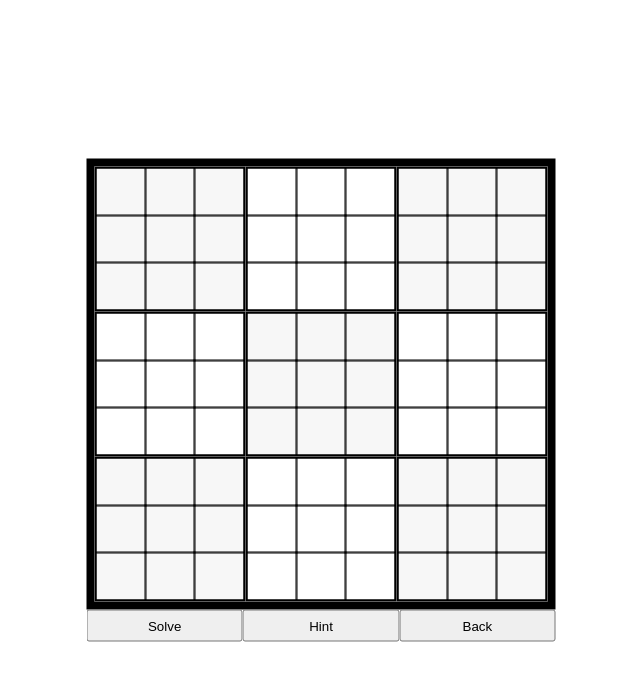
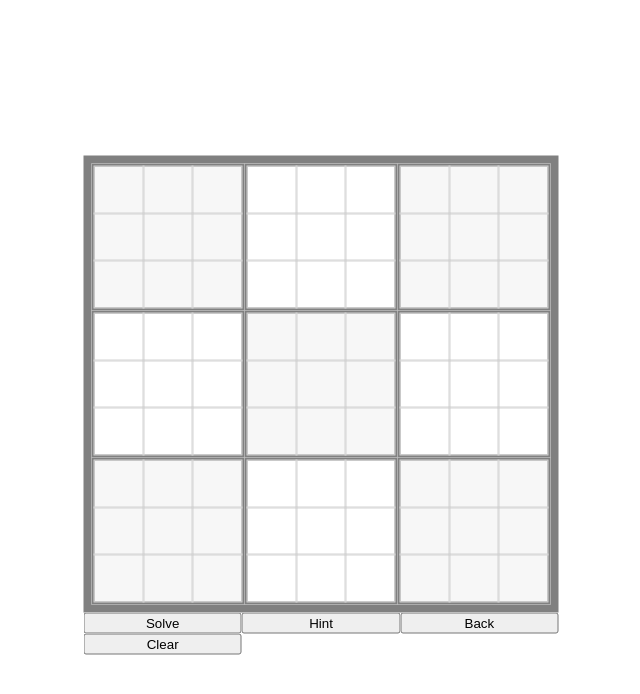
Before and after one commit to miles-moran/Sudoku-Solver-----Angular, an Angular app: page / in a window 1280 px wide. Shown: the top 694 px of the page, without its empty margins (319-959 px from the left). Built offline with nearby package versions, Linux system fonts and the light colour scheme.

Commit message:
added 2/3 rules for the hint function

```diff
--- a/src/app/grid/grid.component.css
+++ b/src/app/grid/grid.component.css
@@ -3,13 +3,13 @@
     grid-template-columns: 1fr 1fr 1fr;
     grid-template-rows: 1fr 1fr 1fr;
     width: fit-content;
-    border: .5em solid black;
+    border: 8px solid gray;
 }
 .sector {
     display:grid;
     grid-template-columns: 1fr 1fr 1fr;
     grid-template-rows: 1fr 1fr 1fr;
-    border: 2px solid black;
+    border: 3px solid gray;
 }
 .grid_sector:nth-child(odd){
     background-color: rgb(247, 247, 247);
@@ -22,7 +22,7 @@
     width: 100%;
     font-family: sans-serif;
     overflow: hidden;
-    outline: solid black .5px;
+    outline: solid lightgray .5px;
 }
 .input_box {
     background-color: transparent;
@@ -101,3 +101,8 @@ input[type="number"] {
     height: 2em;
     font-family: sans-serif;
 }
+#possibles {
+    font-family: sans-serif;
+    width: fit-content;
+    height: fit-content;
+}
--- a/src/app/grid/grid.component.html
+++ b/src/app/grid/grid.component.html
@@ -2,8 +2,8 @@
   <div class="grid">
     <div *ngFor="let sector of grid[2]" class="grid_sector">
       <div class="sector">
-        <div *ngFor="let point of sector; let counter = index;" class="block">
-          <input type="number" [ngClass]="{'original': point.original, 'clue': point.clue}" class="input_box value_{{point.value}}" [(ngModel)]="point.value" value="{{point.value}}" (change)="updateList(point)">
+        <div *ngFor="let point of sector.points; let counter = index;" class="block">
+          <input type="number" [ngClass]="{'original': point.original, 'clue': point.clue}" class="input_box value_{{point.value}}" [(ngModel)]="point.value" value="{{point.value}}" (change)="updateList(point)" (mouseover)="possibles(point)">
         </div>
       </div>
     </div>
@@ -12,5 +12,7 @@
     <input type="button" id="solveButton" value="Solve" (click)="solve()">
     <input type="button" id="hintButton" value="Hint" (click)="hint()">
     <input type="button" id="backButton" value="Back" (click)="back()">
+    <input type="button" id="clearButton" value="Clear" (click)="clear()">
   </div>
 </div>
+<div id="possibles"></div>
--- a/src/app/grid/grid.component.ts
+++ b/src/app/grid/grid.component.ts
@@ -1,16 +1,18 @@
 import { Component, OnInit } from '@angular/core';
 import { Point } from '../point';
 import { Solver } from '../solver';
+import { Grouping } from '../grouping';
+import { isType } from '@angular/core/src/type';
 @Component({
   selector: 'app-grid',
   templateUrl: './grid.component.html',
   styleUrls: ['./grid.component.css']
 })
 export class GridComponent implements OnInit {
-  gridByX:Array<Array<Point>> = new Array<Array<Point>>(9);
-  gridByY:Array<Array<Point>> = new Array<Array<Point>>(9);
-  gridByS:Array<Array<Point>> = new Array<Array<Point>>(9);
-  grid:Array<Array<Array<Point>>> = [this.gridByX, this.gridByY, this.gridByS];
+  gridByX:Array<Grouping> = new Array<Grouping>(9);
+  gridByY:Array<Grouping> = new Array<Grouping>(9);
+  gridByS:Array<Grouping> = new Array<Grouping>(9);
+  grid:Array<Array<Grouping>> = [this.gridByX, this.gridByY, this.gridByS];
 
   constructor() {
     this.populateGrid();
@@ -25,21 +27,20 @@ export class GridComponent implements OnInit {
         let point = new Point(counter, x, y);
         for (let p = 0; p < 3; p++){
           if (typeof this.grid[p][point.properties[p]] === 'undefined'){
-            this.grid[p][point.properties[p]] = new Array<Point>();
-            this.grid[p][point.properties[p]].push(point);
+            this.grid[p][point.properties[p]] = new Grouping();
+            this.grid[p][point.properties[p]].points.push(point);
           } else {
-            this.grid[p][point.properties[p]].push(point);
+            this.grid[p][point.properties[p]].points.push(point);
           }
         }
         counter ++;
       }
     }
+    this.updatePossibles();
   }
 
   updateList(point:Point){
     let range = [1, 2, 3, 4, 5, 6, 7, 8, 9];
-    console.log(point.value);
-    console.log(range.indexOf(point.value));
     if (range.indexOf(point.value) == -1 || this.isValidInput(point, point.value) == false){
       point.value = null;
       point.mutable = true;
@@ -49,8 +50,10 @@ export class GridComponent implements OnInit {
       point.mutable = false;
       point.original = true;
     }
-    this.grid[0][point.properties[0]].push(point);
-    this.grid[1][point.properties[1]].push(point);
+    this.grid[0][point.properties[0]].points.push(point);
+    this.grid[1][point.properties[1]].points.push(point);
+    this.updatePossibles();
+    console.log(this.grid[2][0].ledger[0]);
   }
 
   solve(){
@@ -61,26 +64,84 @@ export class GridComponent implements OnInit {
   hint(){
     let solver = new Solver(this.grid);
     solver.hint();
+    this.updatePossibles();
   }
 
   back(){
     for (let y = 0; y < 9; y++){
       for (let x = 0; x < 9; x++){
-        if (this.grid[1][y][x].original == false){
-          this.grid[1][y][x].value = null;
+        if (this.grid[1][y].points[x].original == false){
+          this.grid[1][y].points[x].value = null;
         }
       }
     }
+    this.updatePossibles();
   }
 
   isValidInput(point, assignment){
     for (let p = 0; p < 3; p++){
-      for (let scan in this.grid[p][point.properties[p]]){
-        if (assignment == this.grid[p][point.properties[p]][scan].value && this.grid[p][point.properties[p]][scan] != point){
+      for (let scan in this.grid[p][point.properties[p]].points){
+        if (assignment == this.grid[p][point.properties[p]].points[scan].value && this.grid[p][point.properties[p]].points[scan] != point){
           return false;
         }
       }
     }
     return true;
   }
+
+  updatePossibles(){ //WHEN WE PUSH, WE NEED TO INJECT AT THE RIGHT LOCATION. PUSHING MESSES STUFF UP
+    for (let gridCategory = 0; gridCategory < 3; gridCategory++){
+        for (let xys = 0; xys < 9; xys++){
+          let grouping:Grouping = this.grid[gridCategory][xys];
+            let ledger = grouping.ledger;
+            for (let xysIndex = 0; xysIndex < 9; xysIndex++){
+                let point:Point = this.grid[gridCategory][xys].points[xysIndex];
+                if (point.mutable == false){
+                  point.possibles = [];
+                  ledger[point.value - 1] = [];
+                } else {
+                    for (let possible_value = 1; possible_value < 10; possible_value++){ //looping through possible values
+                        if (this.isValidInput(point, possible_value)){
+                          if (point.possibles.indexOf(possible_value) == -1){
+                            point.possibles.push(possible_value);
+                          }
+                          if (typeof ledger[possible_value - 1] === 'undefined'){
+                            ledger[possible_value - 1] = new Array<Point>();
+                          }
+                          if (ledger[possible_value - 1].indexOf(point) == -1){
+                            ledger[possible_value - 1].push(point);
+                          }
+                        } else {
+                          if (point.possibles.indexOf(possible_value) != -1){
+                            point.possibles.splice(point.possibles.indexOf(possible_value), 1);
+                          }
+                          if (typeof ledger[possible_value - 1] !== 'undefined' && ledger[possible_value - 1].indexOf(point) != -1){
+                            ledger[possible_value - 1].splice(ledger[possible_value - 1].indexOf(point), 1);
+                          }
+                        }
+                    }
+                }
+            }
+          }
+        }
+
 }
+
+possibles(point:Point){
+  let possibles:any;
+  possibles = point.possibles;
+  document.getElementById("possibles").innerHTML = "(" + point.x + ", " + point.y + ") - "  + possibles;
+}
+
+clear(){
+  for (let y = 0; y < 9; y++){
+    for (let x = 0; x < 9; x++){
+        this.grid[1][y].points[x].original = false
+        this.grid[1][y].points[x].mutable = true;
+        this.grid[1][y].points[x].value = null;
+    }
+  }
+  this.updatePossibles();
+}
+
+}
--- /dev/null
+++ b/src/app/grouping.ts
@@ -0,0 +1,44 @@
+import { Point } from "./point";
+
+export class Grouping {
+    points:Array<Point> = new Array<Point>();
+    ledger:Array<Array<Point>> = new Array<Array<Point>>();
+
+    constructor() {
+        this.ledger = [];
+    }
+
+
+
+    findPossible(){ //SAVED IN CASE
+        for (let gridCategory = 0; gridCategory < 3; gridCategory++){ //each method of organization is looped through 0, 1, 2
+            for (let xys = 0; xys < 9; xys++){ //each grouping, a column row, or sector, is looped through. 0-8
+                let potentialCounter = [0, 0, 0, 0, 0, 0, 0, 0, 0]; //each signifying how many places within a grouping they can go
+                for (let xysIndex = 0; xysIndex < 9; xysIndex++){  //looping through points
+                    let point:Point = this.grid[gridCategory][xys][xysIndex];
+                    if (point.mutable == false){
+
+                    } else {
+                        for (let possible_value = 1; possible_value < 10; possible_value++){ //looping through possible values
+                            if (this.isValidInput(point, possible_value)){
+                                potentialCounter[possible_value - 1]++;
+                            }
+                        }
+                    }
+                }
+                for (let possible_value_index = 0; possible_value_index < 9; possible_value_index++){
+                    if (potentialCounter[possible_value_index] == 1){
+                        for (let xysIndex = 0; xysIndex < 9; xysIndex++){
+                            let point:Point = this.grid[gridCategory][xys][xysIndex];
+                            if (this.isValidInput(point, possible_value_index + 1) && point.mutable == true){
+                                point.value = possible_value_index + 1;
+                                point.mutable = false;
+                            }
+                        }
+                    }
+                }
+            }
+        }
+    }
+
+}
--- a/src/app/point.ts
+++ b/src/app/point.ts
@@ -1,5 +1,4 @@
 export class Point {
-
     id:number;
     x:number;
     y:number;
@@ -10,7 +9,7 @@ export class Point {
     original:boolean;
     clue:boolean;
     sector_id:number;
-    possibles:number[] = [1, 2, 3, 4, 5, 6, 7, 8, 9];
+    possibles:number[];
 
     constructor(id:number, x:number, y:number) {
         console.log('-Point Instantiated-');
@@ -23,6 +22,10 @@ export class Point {
         this.mutable = true;
         this.original = false;
         this.clue = false;
+        this.possibles = [1, 2, 3, 4, 5, 6, 7, 8, 9];
     }
 
+    toString(){
+        return "(" + this.x + "," + this.y + ")";
+    }
 }
--- a/src/app/solver.ts
+++ b/src/app/solver.ts
@@ -1,10 +1,11 @@
 import { Point } from "./point";
 import { isType } from "@angular/core/src/type";
+import { Grouping } from "./grouping";
 
 export class Solver {
-    grid:Array<Array<Array<Point>>>;
+    grid:Array<Array<Grouping>>;
     assembled:Array<Point>;
-    constructor(grid:Array<Array<Array<Point>>>){
+    constructor(grid:Array<Array<Grouping>>){
         this.grid = grid;
         this.assembled = this.assemble(grid);
     }
@@ -14,7 +15,7 @@ export class Solver {
         var comparisons = 0;
         var p = 0;
         var backtrack = false;
-        assembled = this.reviewAssemble(assembled);
+        assembled = this.assemble(this.grid);
         while (p < assembled.length){
             let point = assembled[p];
             console.log(p + " - " + point.mutable + " - " + point.value);
@@ -62,63 +63,33 @@ export class Solver {
         console.log("Comparisons: " + comparisons);
     }
 
-
-    findPossible(){
+    hint(){
+        console.log(this.grid[0][0].points[0].possibles);
         for (let gridCategory = 0; gridCategory < 3; gridCategory++){ //each method of organization is looped through 0, 1, 2
             for (let xys = 0; xys < 9; xys++){ //each grouping, a column row, or sector, is looped through. 0-8
-                let potentialCounter = [0, 0, 0, 0, 0, 0, 0, 0, 0]; //each signifying how many places within a grouping they can go
                 for (let xysIndex = 0; xysIndex < 9; xysIndex++){  //looping through points
-                    let point:Point = this.grid[gridCategory][xys][xysIndex];
+                    let ledger = this.grid[gridCategory][xysIndex].ledger;
+                    //TYPE ONE - ONE POSSIBLE LOCATION
+                    for (let assignment_index = 0; assignment_index < ledger.length; assignment_index++){
+                        if (ledger[assignment_index].length == 1){
+                            console.log("(1) NUMBER HAS ONE POSSIBLE LOCATION")
+                            ledger[assignment_index][0].value = assignment_index + 1;
+                            ledger[assignment_index][0].mutable = false;
+                            ledger[assignment_index] = [];
+                            return;
+                        }
+                    }
+                    //TYPE TWO - LOCATION HAS ONE POSSIBLE NUMBER
+                    let point:Point = this.grid[gridCategory][xys].points[xysIndex];
                     if (point.mutable == false){
 
                     } else {
-                        for (let possible_value = 1; possible_value < 10; possible_value++){ //looping through possible values
-                            if (this.isValidInput(point, possible_value)){
-                                potentialCounter[possible_value - 1]++;
-                            }
-                        }
-                    }
-                }
-                for (let possible_value_index = 0; possible_value_index < 9; possible_value_index++){
-                    if (potentialCounter[possible_value_index] == 1){
-                        for (let xysIndex = 0; xysIndex < 9; xysIndex++){
-                            let point:Point = this.grid[gridCategory][xys][xysIndex];
-                            if (this.isValidInput(point, possible_value_index + 1) && point.mutable == true){
-                                point.value = possible_value_index + 1;
-                                point.mutable = false;
-                            }
-                        }
-                    }
-                }
-            }
-        }
-    }
-
-    hint(){
-        for (let gridCategory = 0; gridCategory < 3; gridCategory++){ //each method of organization is looped through 0, 1, 2
-            for (let xys = 0; xys < 9; xys++){ //each grouping, a column row, or sector, is looped through. 0-8
-                let potentialCounter = [0, 0, 0, 0, 0, 0, 0, 0, 0]; //each signifying how many places within a grouping they can go
-                for (let xysIndex = 0; xysIndex < 9; xysIndex++){  //looping through points
-                    let point:Point = this.grid[gridCategory][xys][xysIndex];
-                    if (point.mutable == false){
-
-                    } else {
-                        for (let possible_value = 1; possible_value < 10; possible_value++){ //looping through possible values
-                            if (this.isValidInput(point, possible_value)){
-                                potentialCounter[possible_value - 1]++;
-                            }
-                        }
-                    }
-                }
-                for (let possible_value_index = 0; possible_value_index < 9; possible_value_index++){
-                    if (potentialCounter[possible_value_index] == 1){
-                        for (let xysIndex = 0; xysIndex < 9; xysIndex++){
-                            let point:Point = this.grid[gridCategory][xys][xysIndex];
-                            if (this.isValidInput(point, possible_value_index + 1) && point.mutable == true){
-                                point.value = possible_value_index + 1;
-                                point.mutable = false;
-                                point.clue = true;
-                            }
+                        if (point.possibles.length == 1){
+                            console.log("(2) POINT HAS ONE POSSIBLE NUMBER")
+                            point.value = point.possibles[0];
+                            point.mutable = false;
+                            point.possibles = [];
+                            return;
                         }
                     }
                 }
@@ -128,8 +99,8 @@ export class Solver {
 
     isValidInput(point, assignment){
         for (let p = 0; p < 3; p++){
-          for (let scan in this.grid[p][point.properties[p]]){
-            if (assignment == this.grid[p][point.properties[p]][scan].value){
+          for (let scan in this.grid[p][point.properties[p]].points){
+            if (assignment == this.grid[p][point.properties[p]].points[scan].value){
               return false;
             }
           }
@@ -137,26 +108,20 @@ export class Solver {
         return true;
     }
 
-    assemble(grid:Array<Array<Array<Point>>>){
+    assemble(grid:Array<Array<Grouping>>){
         console.log("assembled");
         let assembled = new Array<Point>();
         for(let y = 0; y < 9; y++){
             for (let x = 0; x < 9; x++){
-                assembled.push(this.grid[1][y][x]);
+                if (this.grid[1][y].points[x].value == null){
+                    this.grid[1][y].points[x].mutable = true;
+                } else {
+                    this.grid[1][y].points[x].mutable = false;
+                    this.grid[1][y].points[x].original = true;
+                }
+                assembled.push(this.grid[1][y].points[x]);
             }
         }
         return assembled;
     }
-    reviewAssemble(grid:Array<Point>){
-        for (let i = 0; i < grid.length; i++){
-                if (grid[i].value == null){
-                    grid[i].mutable = true;
-                } else {
-                    grid[i].mutable = false;
-                    grid[i].original = true;
-                }
-            }
-        return grid;
-    }
-
  }
```
